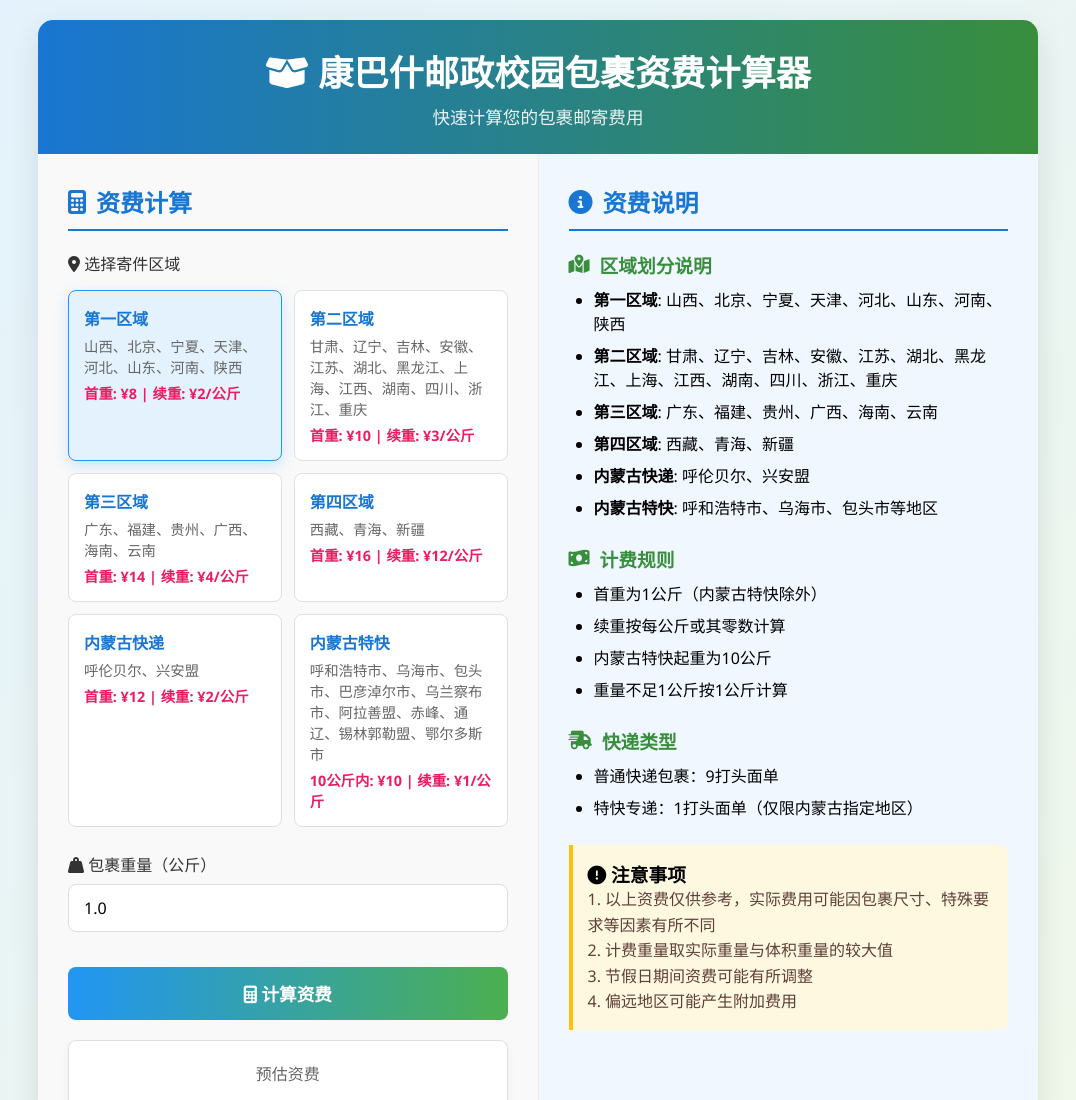
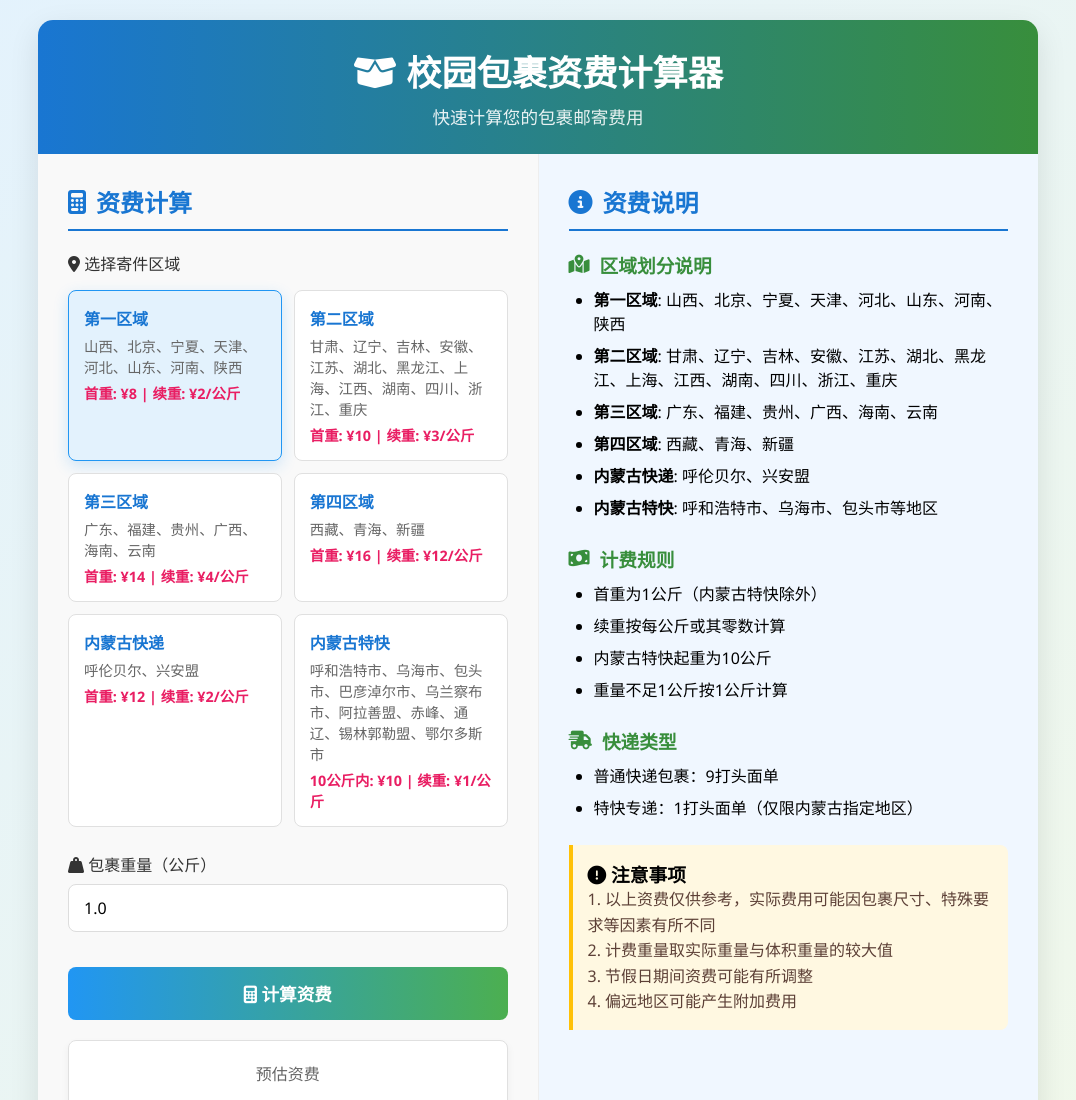
Before and after one commit to 18647760809/campus-parcel-calculator, a plain HTML site: page index.html in a window 1280 px wide. Shown: the top 1100 px of the page, without its empty margins (102-1178 px from the left). Drawn offline with Linux system fonts and the light colour scheme.

Commit message:
index.html

```diff
--- a/index.html
+++ b/index.html
@@ -3,7 +3,7 @@
 <head>
     <meta charset="UTF-8">
     <meta name="viewport" content="width=device-width, initial-scale=1.0">
-    <title>校园包裹资费计算器</title>
+    <title>鄂尔多斯邮政校园包裹资费计算器</title>
     <link rel="stylesheet" href="https://cdnjs.cloudflare.com/ajax/libs/font-awesome/6.4.0/css/all.min.css">
     <style>
         * {
@@ -254,7 +254,7 @@
 <body>
     <div class="container">
         <header>
-            <h1><i class="fas fa-box-open"></i> 康巴什邮政校园包裹资费计算器</h1>
+            <h1><i class="fas fa-box-open"></i> 校园包裹资费计算器</h1>
             <p>快速计算您的包裹邮寄费用</p>
         </header>
 
```
